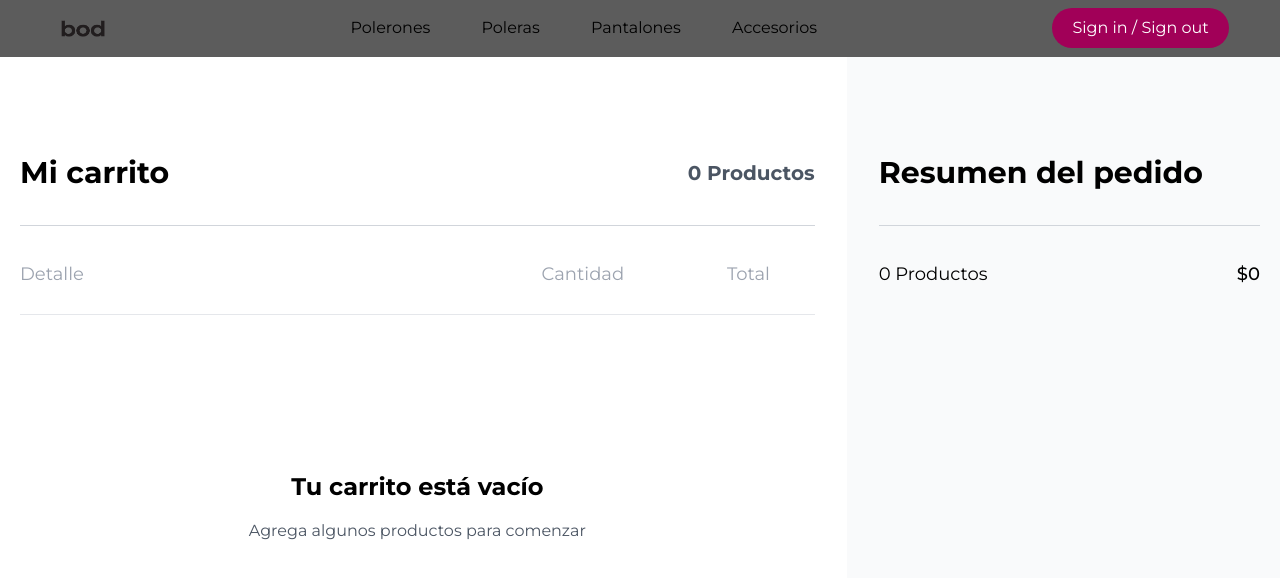
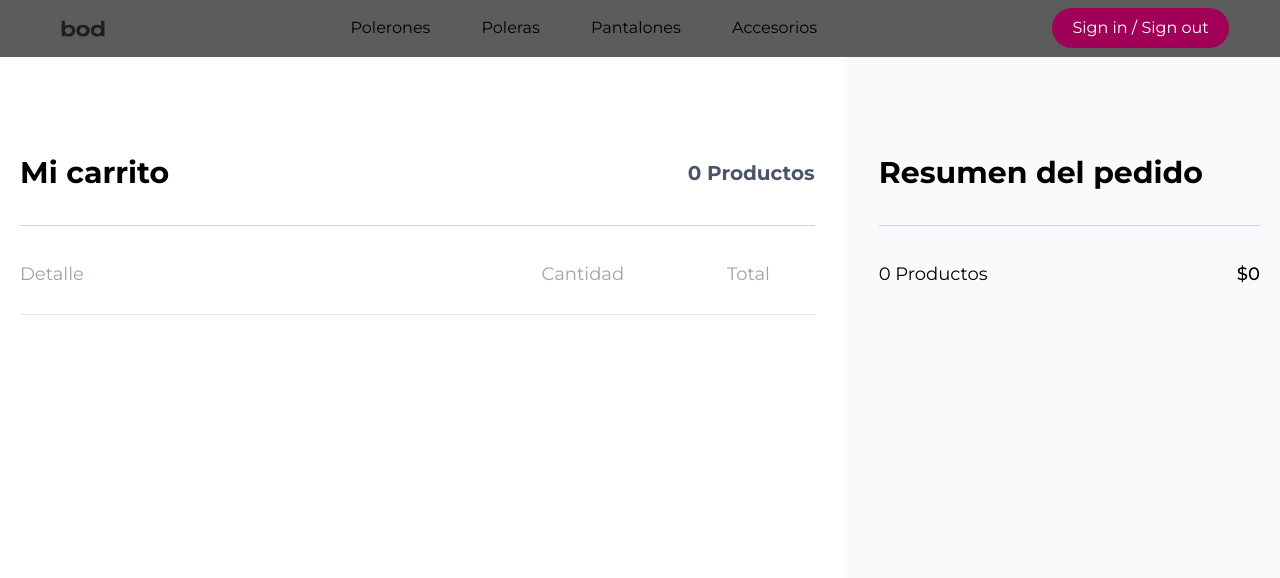
Before and after one commit to luccasniccolas/bod-frontend, a Next.js app: page /cart in a window 1280 px wide. Shown: the top 578 px of the page. Built offline with nearby package versions, Linux system fonts and the light colour scheme.

Commit message:
Revert "ahora cuando el carrito esta vacio, te da un mensaje que el carrito esta vacio xd"
This reverts commit d02ac498a0849f4817d2e1863592138add0e6fa7.

```diff
--- a/app/cart/page.tsx
+++ b/app/cart/page.tsx
@@ -23,7 +23,7 @@ export default function CartPage() {
     <section className="relative z-10 after:contents-[''] after:absolute after:z-0 after:h-full xl:after:w-1/3 after:top-0 after:right-0 after:bg-gray-50">
       <div className="w-full max-w-7xl px-4 md:px-5 lg-6 mx-auto relative z-10">
         <div className="grid grid-cols-12">
-            <div className="col-span-12 xl:col-span-8 lg:pr-8 pt-14 pb-8 lg:py-24 w-full max-xl:max-w-3xl max-xl:mx-auto">
+          <div className="col-span-12 xl:col-span-8 lg:pr-8 pt-14 pb-8 lg:py-24 w-full max-xl:max-w-3xl max-xl:mx-auto min-h-[900px]">
             <div className="flex items-center justify-between pb-8 border-b border-gray-300">
               <h2 className="font-manrope font-bold text-3xl leading-10 text-black">Mi carrito</h2>
               <h2 className="font-manrope font-bold text-xl leading-8 text-gray-600">{cartItems.length} Productos</h2>
@@ -44,13 +44,7 @@ export default function CartPage() {
               </div>
             </div>
             <ul>
-                {cartItems.length === 0 ? (
-                    <div className="flex flex-col items-center justify-center h-96">
-                    <h2 className="text-2xl font-bold mb-4">Tu carrito está vacío</h2>
-                    <p className="text-gray-600">Agrega algunos productos para comenzar</p>
-                    </div>
-                ) : (
-                    cartItems.map((item) => (
+              {cartItems.map((item) => (
                 <li key={item.id} className="flex flex-col min-[500px]:flex-row min-[500px]:items-center gap-5 py-6 border-b border-gray-200 group">
                   <div className="w-full md:max-w-[126px]">
                     <img src={`https://via.placeholder.com/150`} alt="product image" className="mx-auto" />
@@ -110,8 +104,7 @@ export default function CartPage() {
                     </div>
                   </div>
                 </li>
-                    ))
-                )}
+              ))}
             </ul>
             </div>
                 <div className="col-span-12 xl:col-span-4 bg-gray-50 w-full max-xl:px-6 max-w-3xl xl:max-w-lg mx-auto lg:pl-8 py-24">
@@ -127,5 +120,6 @@ export default function CartPage() {
         </div>
     </div>
 </section>
+
 );
 }
```
Lines whose indentation alone changed are shown as unchanged.
